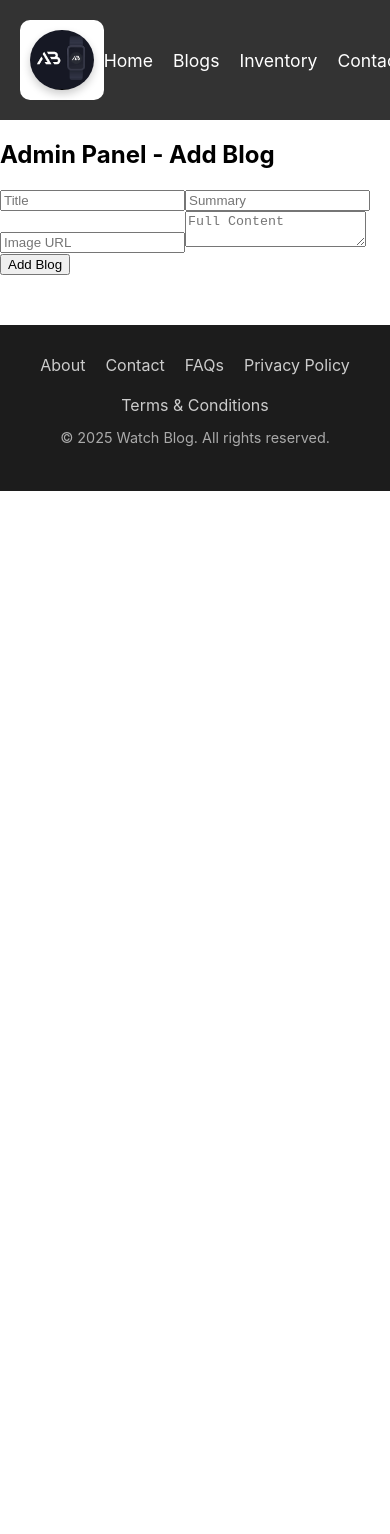
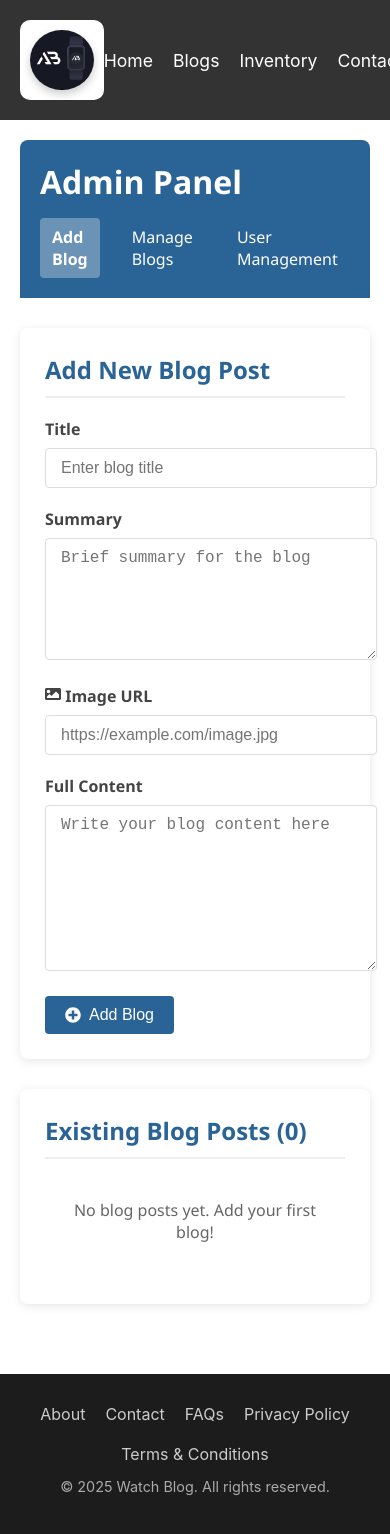
Before and after one commit to Abah511/watch-blog, a React (Create React App) app: page /admin in a window 390 px wide. Shown: the top 1534 px of the page. Before the commit the page ends 844 px from the top, so only its background shows below. Built offline with nearby package versions, Linux system fonts and the light colour scheme.

Commit message:
admin page modified

```diff
--- /dev/null
+++ b/src/pages/Admin.css
@@ -0,0 +1,232 @@
+/* Admin Panel Styles */
+.admin-container {
+    max-width: 1200px;
+    margin: 0 auto;
+    padding: 20px;
+    font-family: 'Segoe UI', Tahoma, Geneva, Verdana, sans-serif;
+  }
+
+  .admin-header {
+    background: #2a6496;
+    color: white;
+    padding: 20px;
+    border-radius: 8px 8px 0 0;
+    margin-bottom: 30px;
+  }
+
+  .admin-header h1 {
+    margin: 0;
+    font-size: 2rem;
+  }
+
+  .admin-nav {
+    display: flex;
+    gap: 20px;
+    margin-top: 15px;
+  }
+
+  .admin-nav a {
+    color: white;
+    text-decoration: none;
+    padding: 8px 12px;
+    border-radius: 4px;
+    transition: background 0.3s;
+  }
+
+  .admin-nav a:hover {
+    background: rgba(255, 255, 255, 0.2);
+  }
+
+  .admin-nav a.active {
+    background: rgba(255, 255, 255, 0.3);
+    font-weight: 600;
+  }
+
+  .admin-content {
+    display: grid;
+    grid-template-columns: 1fr 1fr;
+    gap: 30px;
+  }
+
+  @media (max-width: 992px) {
+    .admin-content {
+      grid-template-columns: 1fr;
+    }
+  }
+
+  .blog-form-container, .blog-list-container {
+    background: white;
+    padding: 25px;
+    border-radius: 8px;
+    box-shadow: 0 2px 10px rgba(0, 0, 0, 0.1);
+  }
+
+  .blog-form-container h2, .blog-list-container h2 {
+    color: #2a6496;
+    margin-top: 0;
+    padding-bottom: 10px;
+    border-bottom: 2px solid #eee;
+  }
+
+  .form-group {
+    margin-bottom: 20px;
+  }
+
+  .form-group label {
+    display: block;
+    margin-bottom: 8px;
+    font-weight: 600;
+    color: #444;
+  }
+
+  .form-group input,
+  .form-group textarea {
+    width: 100%;
+    padding: 10px 15px;
+    border: 1px solid #ddd;
+    border-radius: 4px;
+    font-size: 1rem;
+    transition: all 0.3s;
+  }
+
+  .form-group input:focus,
+  .form-group textarea:focus {
+    outline: none;
+    border-color: #2a6496;
+    box-shadow: 0 0 0 2px rgba(42, 100, 150, 0.1);
+  }
+
+  .form-group textarea {
+    resize: vertical;
+    min-height: 100px;
+  }
+
+  .image-preview {
+    margin-top: 10px;
+  }
+
+  .image-preview img {
+    max-width: 100%;
+    max-height: 150px;
+    border-radius: 4px;
+    border: 1px solid #eee;
+  }
+
+  .form-actions {
+    display: flex;
+    gap: 10px;
+    margin-top: 20px;
+  }
+
+  .submit-btn {
+    background: #2a6496;
+    color: white;
+    border: none;
+    padding: 10px 20px;
+    border-radius: 4px;
+    font-size: 1rem;
+    cursor: pointer;
+    display: flex;
+    align-items: center;
+    gap: 8px;
+    transition: all 0.3s;
+  }
+
+  .submit-btn:hover {
+    background: #1d4b75;
+    transform: translateY(-2px);
+  }
+
+  .cancel-btn {
+    background: #f5f5f5;
+    color: #666;
+    border: 1px solid #ddd;
+    padding: 10px 20px;
+    border-radius: 4px;
+    font-size: 1rem;
+    cursor: pointer;
+    transition: all 0.3s;
+  }
+
+  .cancel-btn:hover {
+    background: #eee;
+  }
+
+  /* Blog List Styles */
+  .no-blogs {
+    color: #666;
+    text-align: center;
+    padding: 20px;
+  }
+
+  .blog-list {
+    display: grid;
+    gap: 15px;
+  }
+
+  .blog-item {
+    border: 1px solid #eee;
+    border-radius: 6px;
+    padding: 15px;
+    transition: all 0.3s;
+  }
+
+  .blog-item:hover {
+    box-shadow: 0 2px 8px rgba(0, 0, 0, 0.1);
+  }
+
+  .blog-item-header {
+    display: flex;
+    justify-content: space-between;
+    align-items: center;
+    margin-bottom: 10px;
+  }
+
+  .blog-item h3 {
+    margin: 0;
+    color: #333;
+  }
+
+  .blog-actions {
+    display: flex;
+    gap: 8px;
+  }
+
+  .edit-btn, .delete-btn {
+    background: none;
+    border: none;
+    cursor: pointer;
+    font-size: 1rem;
+    padding: 5px;
+    border-radius: 4px;
+    transition: all 0.3s;
+  }
+
+  .edit-btn {
+    color: #2a6496;
+  }
+
+  .edit-btn:hover {
+    background: rgba(42, 100, 150, 0.1);
+  }
+
+  .delete-btn {
+    color: #e91e63;
+  }
+
+  .delete-btn:hover {
+    background: rgba(233, 30, 99, 0.1);
+  }
+
+  .blog-summary {
+    color: #666;
+    margin: 10px 0;
+    font-size: 0.9rem;
+  }
+
+  .blog-image-preview img {
+    max-width: 100%;
+    max-height: 100px;
+    border-radius: 4px;
+    margin-top: 10px;
+  }
--- a/src/pages/Admin.jsx
+++ b/src/pages/Admin.jsx
@@ -1,28 +1,180 @@
-import { useState } from 'react';
-import blogs from './blogs';  // Corrected import
-import { v4 as uuidv4 } from 'uuid';
+import React, { useState } from 'react';
+import { FaPlusCircle, FaImage, FaSave, FaTrash, FaEdit } from 'react-icons/fa';
+import './Admin.css';
 
 const Admin = () => {
-  const [blogData, setBlogData] = useState({ title: '', summary: '', content: '', image: '' });
+  const [blog, setBlog] = useState({
+    title: '',
+    summary: '',
+    imageUrl: '',
+    fullContent: ''
+  });
+  const [blogs, setBlogs] = useState([]);
+  const [editingId, setEditingId] = useState(null);
 
   const handleChange = (e) => {
-    setBlogData({ ...blogData, [e.target.name]: e.target.value });
+    const { name, value } = e.target;
+    setBlog(prev => ({ ...prev, [name]: value }));
   };
 
-  const handleAddBlog = () => {
-    const newBlog = { ...blogData, id: uuidv4() };
-    blogs.push(newBlog); // For demo only, not persistent
-    alert('Blog added!');
+  const handleSubmit = (e) => {
+    e.preventDefault();
+    if (editingId !== null) {
+      // Update existing blog
+      setBlogs(blogs.map(item =>
+        item.id === editingId ? { ...blog, id: editingId } : item
+      ));
+      setEditingId(null);
+    } else {
+      // Add new blog
+      setBlogs([...blogs, { ...blog, id: Date.now() }]);
+    }
+    setBlog({ title: '', summary: '', imageUrl: '', fullContent: '' });
+  };
+
+  const handleEdit = (id) => {
+    const blogToEdit = blogs.find(blog => blog.id === id);
+    setBlog(blogToEdit);
+    setEditingId(id);
+  };
+
+  const handleDelete = (id) => {
+    setBlogs(blogs.filter(blog => blog.id !== id));
   };
 
   return (
-    <div>
-      <h2>Admin Panel - Add Blog</h2>
-      <input name="title" placeholder="Title" onChange={handleChange} />
-      <input name="summary" placeholder="Summary" onChange={handleChange} />
-      <input name="image" placeholder="Image URL" onChange={handleChange} />
-      <textarea name="content" placeholder="Full Content" onChange={handleChange} />
-      <button onClick={handleAddBlog}>Add Blog</button>
+    <div className="admin-container">
+      <div className="admin-header">
+        <h1>Admin Panel</h1>
+        <nav className="admin-nav">
+          <a href="#" className="active">Add Blog</a>
+          <a href="#">Manage Blogs</a>
+          <a href="#">User Management</a>
+          <a href="#">Site Settings</a>
+        </nav>
+      </div>
+
+      <div className="admin-content">
+        <div className="blog-form-container">
+          <h2>{editingId ? 'Edit Blog Post' : 'Add New Blog Post'}</h2>
+          <form onSubmit={handleSubmit} className="blog-form">
+            <div className="form-group">
+              <label htmlFor="title">Title</label>
+              <input
+                type="text"
+                id="title"
+                name="title"
+                value={blog.title}
+                onChange={handleChange}
+                placeholder="Enter blog title"
+                required
+              />
+            </div>
+
+            <div className="form-group">
+              <label htmlFor="summary">Summary</label>
+              <textarea
+                id="summary"
+                name="summary"
+                value={blog.summary}
+                onChange={handleChange}
+                rows="3"
+                placeholder="Brief summary for the blog"
+                required
+              />
+            </div>
+
+            <div className="form-group">
+              <label htmlFor="imageUrl">
+                <FaImage /> Image URL
+              </label>
+              <input
+                type="url"
+                id="imageUrl"
+                name="imageUrl"
+                value={blog.imageUrl}
+                onChange={handleChange}
+                placeholder="https://example.com/image.jpg"
+              />
+              {blog.imageUrl && (
+                <div className="image-preview">
+                  <img src={blog.imageUrl} alt="Preview" onError={(e) => e.target.style.display = 'none'} />
+                </div>
+              )}
+            </div>
+
+            <div className="form-group">
+              <label htmlFor="fullContent">Full Content</label>
+              <textarea
+                id="fullContent"
+                name="fullContent"
+                value={blog.fullContent}
+                onChange={handleChange}
+                rows="8"
+                placeholder="Write your blog content here"
+                required
+              />
+            </div>
+
+            <div className="form-actions">
+              <button type="submit" className="submit-btn">
+                {editingId ? (
+                  <>
+                    <FaSave /> Update Blog
+                  </>
+                ) : (
+                  <>
+                    <FaPlusCircle /> Add Blog
+                  </>
+                )}
+              </button>
+              {editingId && (
+                <button
+                  type="button"
+                  className="cancel-btn"
+                  onClick={() => {
+                    setBlog({ title: '', summary: '', imageUrl: '', fullContent: '' });
+                    setEditingId(null);
+                  }}
+                >
+                  Cancel
+                </button>
+              )}
+            </div>
+          </form>
+        </div>
+
+        <div className="blog-list-container">
+          <h2>Existing Blog Posts ({blogs.length})</h2>
+          {blogs.length === 0 ? (
+            <p className="no-blogs">No blog posts yet. Add your first blog!</p>
+          ) : (
+            <div className="blog-list">
+              {blogs.map(blog => (
+                <div key={blog.id} className="blog-item">
+                  <div className="blog-item-header">
+                    <h3>{blog.title}</h3>
+                    <div className="blog-actions">
+                      <button onClick={() => handleEdit(blog.id)} className="edit-btn">
+                        <FaEdit />
+                      </button>
+                      <button onClick={() => handleDelete(blog.id)} className="delete-btn">
+                        <FaTrash />
+                      </button>
+                    </div>
+                  </div>
+                  <p className="blog-summary">{blog.summary}</p>
+                  {blog.imageUrl && (
+                    <div className="blog-image-preview">
+                      <img src={blog.imageUrl} alt={blog.title} />
+                    </div>
+                  )}
+                </div>
+              ))}
+            </div>
+          )}
+        </div>
+      </div>
     </div>
   );
 };
```
